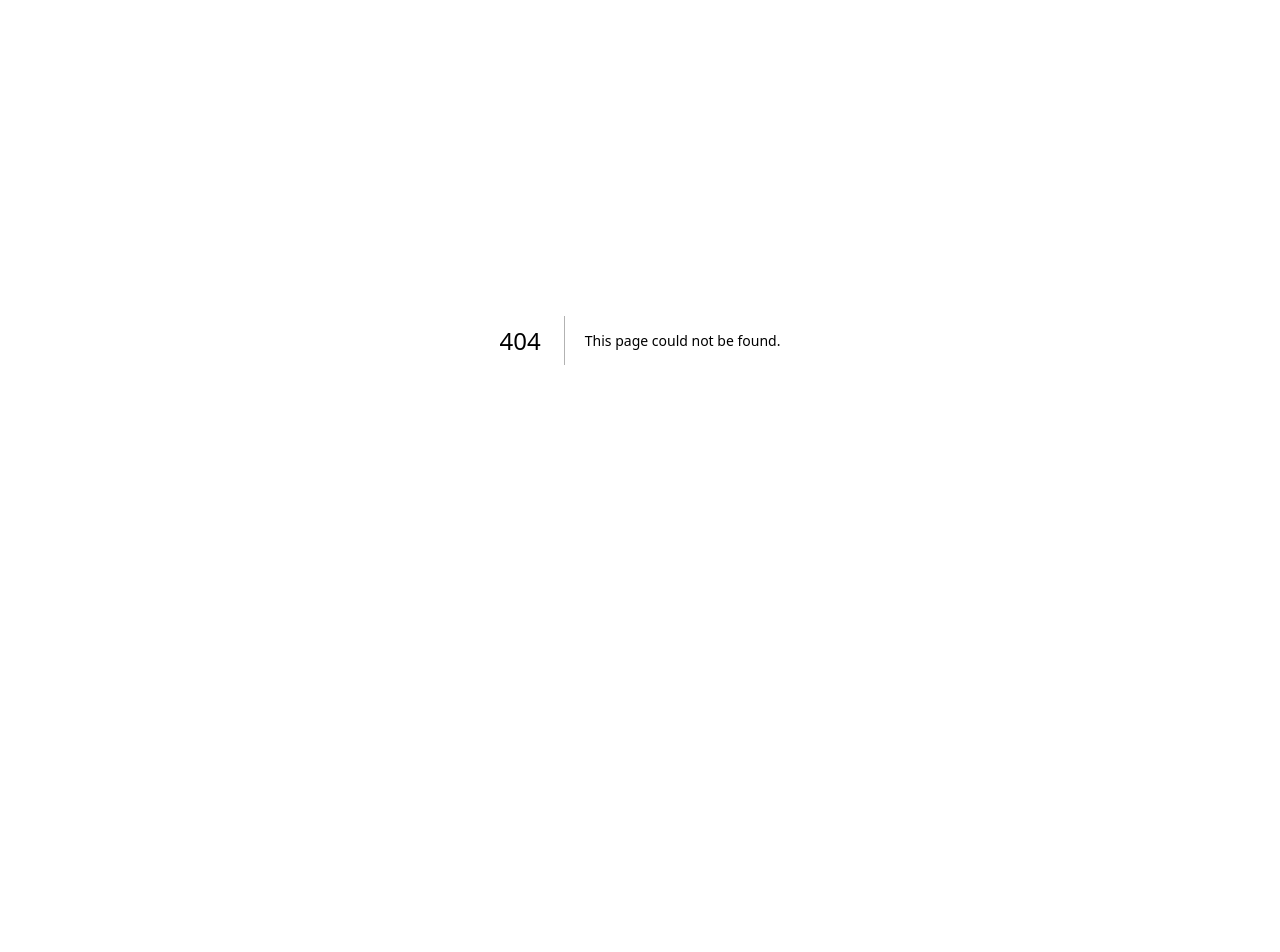
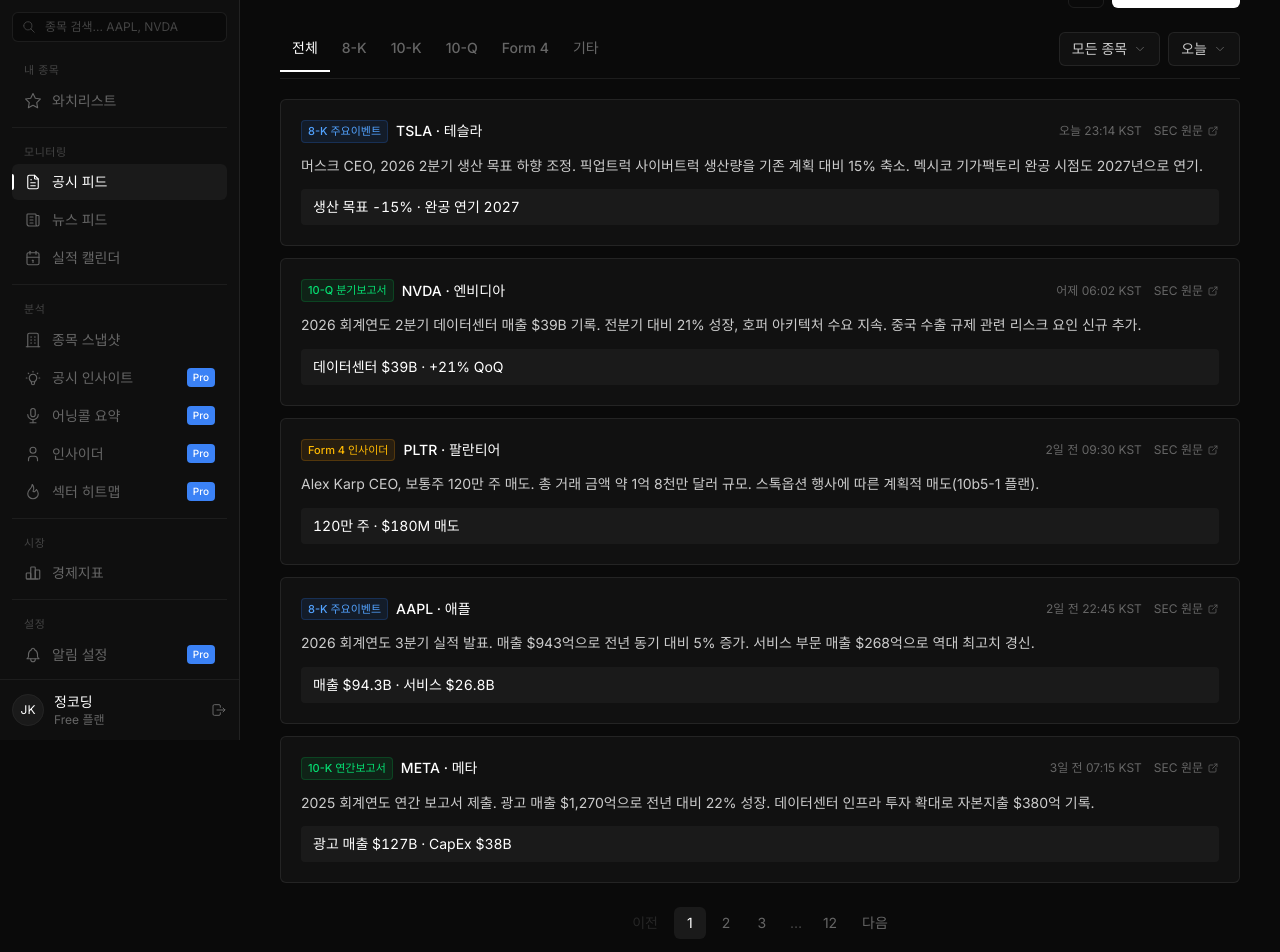
Before and after one commit to nudgefilm/ticker-flow, a Next.js app: page /dashboard in a window 1280 px wide. Before the commit this address had no page. Shown: the part 60-1012 px from the top of the page. Before the commit the page ends 800 px from the top, so only its background shows below. Built offline with nearby package versions, Linux system fonts and the light colour scheme.

Commit message:
feat: dashboard filing feed page

```diff
--- /dev/null
+++ b/src/app/dashboard/layout.tsx
@@ -0,0 +1,11 @@
+import type { ReactNode } from "react";
+import Sidebar from "@/components/dashboard/sidebar";
+
+export default function DashboardLayout({ children }: { children: ReactNode }) {
+  return (
+    <div className="min-h-screen bg-[#0a0a0a]">
+      <Sidebar />
+      <main className="ml-60 min-h-screen px-10 py-8">{children}</main>
+    </div>
+  );
+}
--- /dev/null
+++ b/src/app/dashboard/page.tsx
@@ -0,0 +1,74 @@
+import DashboardHeader from "@/components/dashboard/dashboard-header";
+import FilingFilterBar from "@/components/dashboard/filing-filter-bar";
+import FilingFeedCard, { type Filing } from "@/components/dashboard/filing-feed-card";
+import FeedPagination from "@/components/dashboard/feed-pagination";
+
+const FILINGS: Filing[] = [
+  {
+    badgeColor: "blue",
+    badgeLabel: "8-K 주요이벤트",
+    company: "TSLA · 테슬라",
+    time: "오늘 23:14 KST",
+    summary:
+      "머스크 CEO, 2026 2분기 생산 목표 하향 조정. 픽업트럭 사이버트럭 생산량을 기존 계획 대비 15% 축소. 멕시코 기가팩토리 완공 시점도 2027년으로 연기.",
+    keyNumbers: "생산 목표 -15% · 완공 연기 2027",
+  },
+  {
+    badgeColor: "green",
+    badgeLabel: "10-Q 분기보고서",
+    company: "NVDA · 엔비디아",
+    time: "어제 06:02 KST",
+    summary:
+      "2026 회계연도 2분기 데이터센터 매출 $39B 기록. 전분기 대비 21% 성장, 호퍼 아키텍처 수요 지속. 중국 수출 규제 관련 리스크 요인 신규 추가.",
+    keyNumbers: "데이터센터 $39B · +21% QoQ",
+  },
+  {
+    badgeColor: "amber",
+    badgeLabel: "Form 4 인사이더",
+    company: "PLTR · 팔란티어",
+    time: "2일 전 09:30 KST",
+    summary:
+      "Alex Karp CEO, 보통주 120만 주 매도. 총 거래 금액 약 1억 8천만 달러 규모. 스톡옵션 행사에 따른 계획적 매도(10b5-1 플랜).",
+    keyNumbers: "120만 주 · $180M 매도",
+  },
+  {
+    badgeColor: "blue",
+    badgeLabel: "8-K 주요이벤트",
+    company: "AAPL · 애플",
+    time: "2일 전 22:45 KST",
+    summary:
+      "2026 회계연도 3분기 실적 발표. 매출 $943억으로 전년 동기 대비 5% 증가. 서비스 부문 매출 $268억으로 역대 최고치 경신.",
+    keyNumbers: "매출 $94.3B · 서비스 $26.8B",
+  },
+  {
+    badgeColor: "green",
+    badgeLabel: "10-K 연간보고서",
+    company: "META · 메타",
+    time: "3일 전 07:15 KST",
+    summary:
+      "2025 회계연도 연간 보고서 제출. 광고 매출 $1,270억으로 전년 대비 22% 성장. 데이터센터 인프라 투자 확대로 자본지출 $380억 기록.",
+    keyNumbers: "광고 매출 $127B · CapEx $38B",
+  },
+];
+
+export default function DashboardPage() {
+  return (
+    <div className="flex h-full flex-col">
+      <DashboardHeader title="공시 피드" />
+      <div className="mt-6">
+        <FilingFilterBar />
+      </div>
+      <div className="mt-5 flex flex-col gap-3">
+        {FILINGS.map((filing, i) => (
+          <FilingFeedCard key={i} filing={filing} />
+        ))}
+      </div>
+      <div className="mt-6">
+        <FeedPagination />
+      </div>
+      <footer className="mt-6 border-t border-white/[0.06] py-4 text-center text-xs text-[#444444]">
+        본 서비스는 공개된 금융 정보를 시각화하는 도구입니다. 투자 권유가 아닙니다.
+      </footer>
+    </div>
+  );
+}
--- /dev/null
+++ b/src/components/dashboard/feed-pagination.tsx
@@ -0,0 +1,58 @@
+"use client";
+
+import { useState } from "react";
+import { cn } from "@/lib/utils";
+
+const PAGES = [1, 2, 3, "…", 12] as const;
+type Page = (typeof PAGES)[number];
+
+export default function FeedPagination() {
+  const [current, setCurrent] = useState(1);
+
+  return (
+    <div className="flex items-center justify-center gap-1">
+      {/* 이전 */}
+      <button
+        type="button"
+        onClick={() => setCurrent((p) => Math.max(1, Number(p) - 1))}
+        disabled={current === 1}
+        className="rounded-[6px] px-3 py-1.5 text-sm text-[#666666] transition-colors hover:bg-[#1a1a1a] hover:text-[#cccccc] disabled:pointer-events-none disabled:opacity-30"
+      >
+        이전
+      </button>
+
+      {/* 페이지 번호 */}
+      {PAGES.map((page, i) =>
+        page === "…" ? (
+          <span key={`ellipsis-${i}`} className="px-2 text-sm text-[#444444]">
+            …
+          </span>
+        ) : (
+          <button
+            key={page}
+            type="button"
+            onClick={() => setCurrent(page)}
+            className={cn(
+              "min-w-8 rounded-[6px] px-2 py-1.5 text-sm transition-colors",
+              current === page
+                ? "bg-[#1a1a1a] text-white"
+                : "text-[#666666] hover:bg-[#1a1a1a] hover:text-[#cccccc]"
+            )}
+          >
+            {page}
+          </button>
+        )
+      )}
+
+      {/* 다음 */}
+      <button
+        type="button"
+        onClick={() => setCurrent((p) => Math.min(12, Number(p) + 1))}
+        disabled={current === 12}
+        className="rounded-[6px] px-3 py-1.5 text-sm text-[#666666] transition-colors hover:bg-[#1a1a1a] hover:text-[#cccccc] disabled:pointer-events-none disabled:opacity-30"
+      >
+        다음
+      </button>
+    </div>
+  );
+}
--- /dev/null
+++ b/src/components/dashboard/filing-feed-card.tsx
@@ -0,0 +1,56 @@
+import { IconExternalLink } from "@tabler/icons-react";
+import { cn } from "@/lib/utils";
+
+export interface Filing {
+  badgeColor: "blue" | "green" | "amber";
+  badgeLabel: string;
+  company: string;
+  time: string;
+  summary: string;
+  keyNumbers: string;
+}
+
+const badgeStyles: Record<Filing["badgeColor"], string> = {
+  blue: "bg-blue-500/10 text-blue-400 border-blue-500/20",
+  green: "bg-green-500/10 text-green-400 border-green-500/20",
+  amber: "bg-amber-500/10 text-amber-400 border-amber-500/20",
+};
+
+export default function FilingFeedCard({ filing }: { filing: Filing }) {
+  const { badgeColor, badgeLabel, company, time, summary, keyNumbers } = filing;
+
+  return (
+    <article className="rounded-[6px] border border-white/[0.08] bg-[#111111] p-5">
+      {/* Row 1: 배지 + 회사명 + 시각 + SEC 링크 */}
+      <div className="flex flex-wrap items-center gap-2">
+        <span
+          className={cn(
+            "inline-flex items-center rounded-[4px] border px-1.5 py-0.5 text-[11px] font-medium",
+            badgeStyles[badgeColor]
+          )}
+        >
+          {badgeLabel}
+        </span>
+        <span className="text-sm font-medium text-white">{company}</span>
+        <div className="ml-auto flex items-center gap-3">
+          <span className="text-xs text-[#666666]">{time}</span>
+          <a
+            href="#"
+            className="flex items-center gap-1 text-xs text-[#666666] transition-colors hover:text-[#cccccc]"
+          >
+            SEC 원문
+            <IconExternalLink size={12} stroke={1.5} />
+          </a>
+        </div>
+      </div>
+
+      {/* Row 2: 요약 */}
+      <p className="mt-3 text-sm leading-relaxed text-[#cccccc]">{summary}</p>
+
+      {/* Row 3: 핵심 수치 */}
+      <div className="mt-3 rounded-[4px] bg-[#1a1a1a] px-3 py-2 text-sm tabular-nums text-white">
+        {keyNumbers}
+      </div>
+    </article>
+  );
+}
--- /dev/null
+++ b/src/components/dashboard/filing-filter-bar.tsx
@@ -0,0 +1,52 @@
+"use client";
+
+import { useState } from "react";
+import { IconChevronDown } from "@tabler/icons-react";
+import { cn } from "@/lib/utils";
+
+const TABS = ["전체", "8-K", "10-K", "10-Q", "Form 4", "기타"] as const;
+
+function FilterDropdown({ label }: { label: string }) {
+  return (
+    <button
+      type="button"
+      className="flex items-center gap-1.5 rounded-[6px] border border-white/[0.08] bg-[#111111] px-3 py-1.5 text-sm text-[#cccccc] transition-colors hover:bg-[#1a1a1a]"
+    >
+      {label}
+      <IconChevronDown size={14} stroke={1.5} className="text-[#666666]" />
+    </button>
+  );
+}
+
+export default function FilingFilterBar() {
+  const [activeTab, setActiveTab] = useState<string>("전체");
+
+  return (
+    <div className="flex flex-col gap-3 border-b border-white/[0.08] pb-0 sm:flex-row sm:items-center sm:justify-between">
+      {/* 탭 */}
+      <div className="flex items-center">
+        {TABS.map((tab) => (
+          <button
+            key={tab}
+            type="button"
+            onClick={() => setActiveTab(tab)}
+            className={cn(
+              "border-b-2 px-3 pb-3 text-sm font-medium transition-colors",
+              activeTab === tab
+                ? "border-white text-white"
+                : "border-transparent text-[#666666] hover:text-[#cccccc]"
+            )}
+          >
+            {tab}
+          </button>
+        ))}
+      </div>
+
+      {/* 드롭다운 */}
+      <div className="flex items-center gap-2 pb-3">
+        <FilterDropdown label="모든 종목" />
+        <FilterDropdown label="오늘" />
+      </div>
+    </div>
+  );
+}
```
